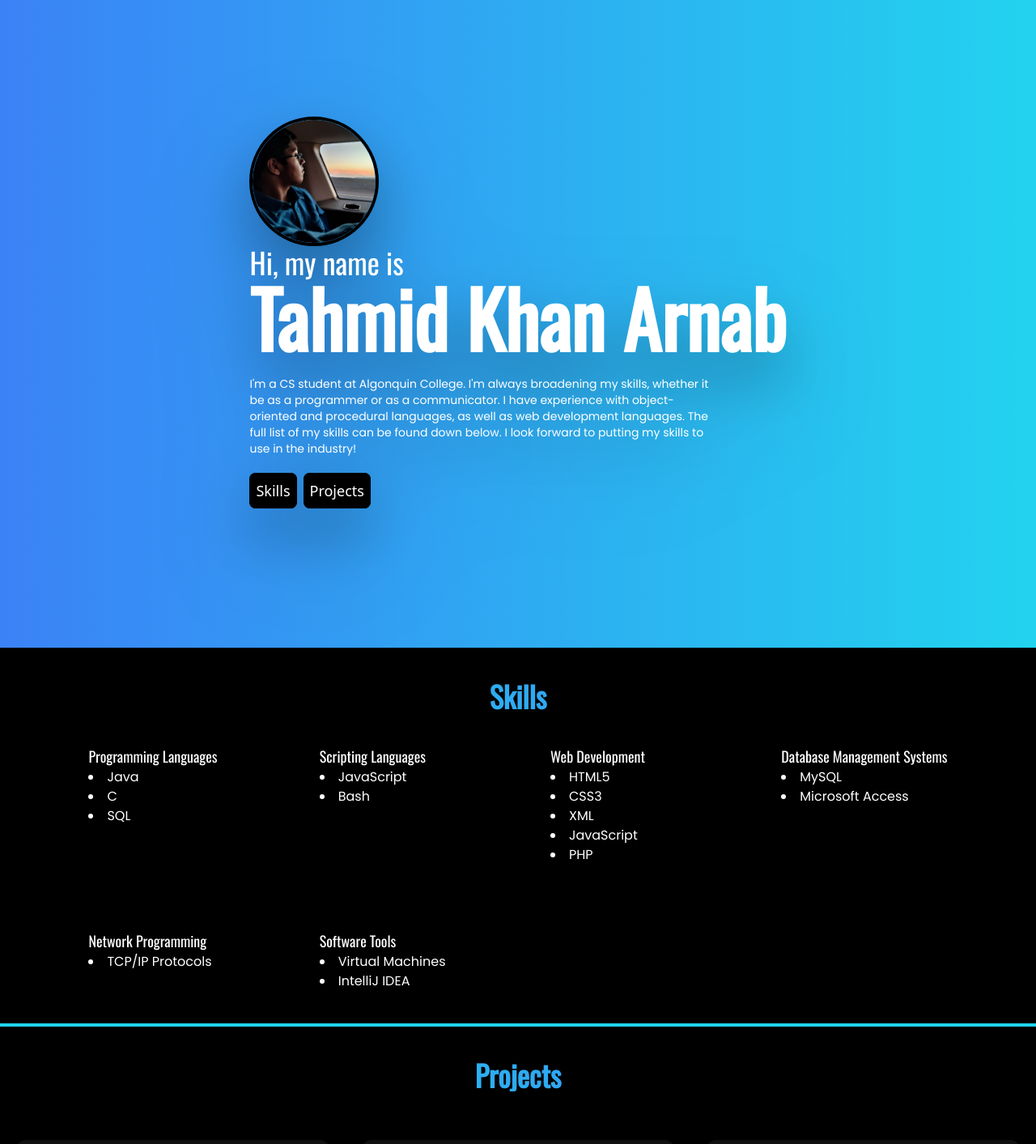
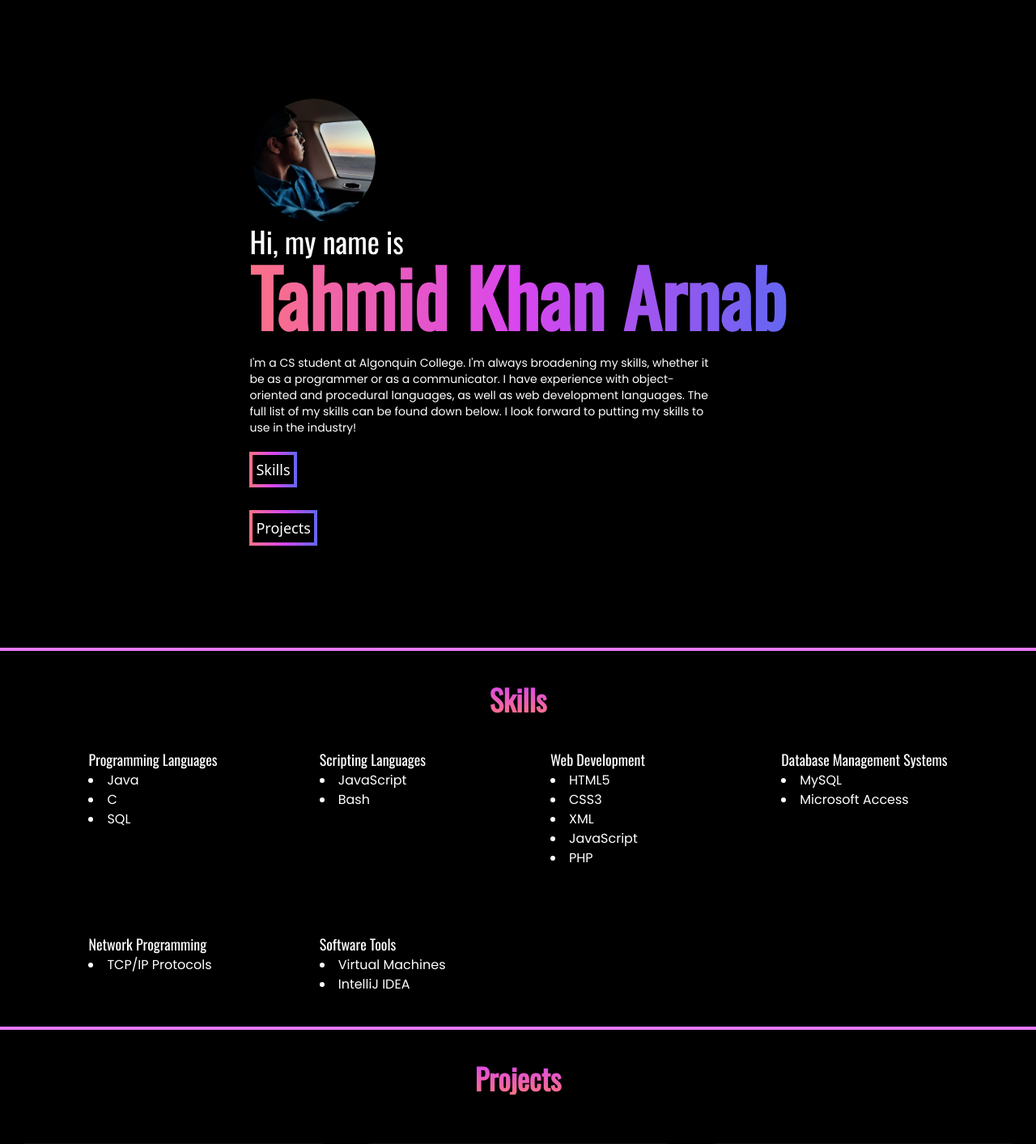
Before and after one commit to ornobdoorknob/website, a React (Vite) app: page / in a window 1280 px wide. Shown: the top 1413 px of the page at 81% size. Built offline with nearby package versions, Linux system fonts and the light colour scheme.

Commit message:
Ver 11 - New color scheme

```diff
--- a/src/components/Content.jsx
+++ b/src/components/Content.jsx
@@ -3,9 +3,9 @@ import React from 'react'
 const Content = () => {
     return (
         <div>
-            <div>
+            <div class = "border-fuchsia-400 border-t-4">
                 <a name ="skills"></a>
-             <div name="skill" class="pt-10 font-oswald text-4xl bg-clip-text bg-gradient-to-l to-cyan-400 from-blue-500 text-transparent text-4xl font-extrabold text-center">
+             <div name="skill" class="pt-10 font-oswald text-4xl bg-clip-text bg-gradient-to-t from-rose-400 via-fuchsia-500 to-indigo-500 text-transparent text-4xl font-extrabold text-center">
                     Skills
             </div>
             <div class="flex items-center justify-center min-h-auto container mx-auto w-full">
@@ -70,9 +70,9 @@ const Content = () => {
                 </div>
             </div>
             </div>
-            <div class = "align-center border-t-4 border-cyan-400">
+            <div class = "align-center border-t-4 border-fuchsia-400">
             <a name ="projects"></a>
-            <div class="pt-10 font-oswald text-4xl bg-clip-text bg-gradient-to-l to-cyan-400 from-blue-500 text-transparent text-4xl font-extrabold text-center">
+            <div class="pt-10 font-oswald text-4xl bg-clip-text bg-gradient-to-t from-rose-400 via-fuchsia-500 to-indigo-500 text-transparent text-4xl font-extrabold text-center">
                 Projects
             </div>
             <div class="py-10 flex items-center justify-center min-h-auto container mx-auto w-full text-center">
@@ -87,7 +87,7 @@ const Content = () => {
                                 <span class="bg-red-600 text-white text-xs mr-2 px-2.5 py-0.5 rounded-full">Java</span>
                             </div>
                             <div class="font-poppins text-xs">A program capable of initializing an Array and populating itm utilizing data structures and algorithms to sort and search through the Array and then printing the time taken.</div>
-                            <a href="https://github.com/ornobdoorknob/resume-projects/tree/main/SearchAndSort" class="mt-5 transition-all duration-300 text-center py-2 rounded-lg bg-primary hover:bg-white hover:text-black">View code</a>
+                            <a target="_blank" href="https://github.com/ornobdoorknob/resume-projects/tree/main/SearchAndSort" class="mt-5 transition-all duration-300 text-center py-2 rounded-lg bg-primary hover:bg-white hover:text-black">View code</a>
                         </div>
                     </div>
                     <div class="my-5 rounded-xl text-white bg-secondary mx-5">
@@ -100,7 +100,7 @@ const Content = () => {
                                 <span class="bg-blue-600 text-white text-xs mr-2 px-2.5 py-0.5 rounded-full">C</span>
                             </div>
                             <div class="font-poppins text-xs">A program capable of prompting user to input their phone number, and based on the input, adds generic formatting to the number and outputs a report to the user.</div>
-                            <a href="https://github.com/ornobdoorknob/resume-projects/tree/main/PhoneNumberFormatter" class="mt-5 transition-all duration-300 text-center py-2 rounded-lg bg-primary hover:bg-white hover:text-black">View code</a>
+                            <a target="_blank" href="https://github.com/ornobdoorknob/resume-projects/tree/main/PhoneNumberFormatter" class="mt-5 transition-all duration-300 text-center py-2 rounded-lg bg-primary hover:bg-white hover:text-black">View code</a>
                         </div>
                     </div>
                     <div class="my-5 rounded-xl text-white bg-secondary mx-5 border-white">
@@ -115,7 +115,7 @@ const Content = () => {
                                 <span class="bg-amber-400 text-white text-xs mr-2 px-2.5 py-0.5 rounded-full">ViteJS</span>
                             </div>
                             <div class="font-poppins text-xs">Responsive website built using a mobile-first approach utilizing TailwindCSS as framework for utilies, ReactJS for dynamic components and ViteJS for production optimization.</div>
-                            <a href="https://github.com/ornobdoorknob/website" class="mt-5 transition-all duration-300 text-center py-2 rounded-lg bg-primary hover:bg-white hover:text-black">View code</a>
+                            <a target="_blank" href="https://github.com/ornobdoorknob/website" class="mt-5 transition-all duration-300 text-center py-2 rounded-lg bg-primary hover:bg-white hover:text-black">View code</a>
                         </div>
                     </div>
                 </div>
--- a/src/components/Footer.jsx
+++ b/src/components/Footer.jsx
@@ -9,13 +9,13 @@ const Footer = () => {
                 </a>
                 <ul class="flex flex-wrap items-center mb-6 text-sm sm:mb-0 text-gray-500">
                     <li class="px-3 font-poppins">
-                        <a href="https://www.linkedin.com/in/tahmid-khan-arnab/" class="transition-all duration-300 mr-4 md:mr-6 hover:text-white"><img src="linkedin.png" className='h-6'></img>LinkedIn</a>
+                        <a target="_blank" href="https://www.linkedin.com/in/tahmid-khan-arnab/" class="transition-all duration-300 mr-4 md:mr-6 hover:text-white"><img src="linkedin.png" className='h-6'></img>LinkedIn</a>
                     </li>
                     <li class="px-3 font-poppins">
-                        <a href="https://github.com/ornobdoorknob" class="transition-all duration-300 mr-4 md:mr-6 hover:text-white"><img src="gh.png" className='h-6'></img>GitHub</a>
+                        <a target="_blank" href="https://github.com/ornobdoorknob" class="transition-all duration-300 mr-4 md:mr-6 hover:text-white"><img src="gh.png" className='h-6'></img>GitHub</a>
                     </li>
                     <li class="px-3 font-poppins">
-                        <a href="mailto:arna0016@algonquinlive.com" class="transition-all duration-300 mr-4 md:mr-6 hover:text-white"><img src="email.svg" className='h-6'></img>Email</a>
+                        <a target="_blank" href="mailto:arna0016@algonquinlive.com" class="transition-all duration-300 mr-4 md:mr-6 hover:text-white"><img src="email.svg" className='h-6'></img>Email</a>
                     </li>
                     <li class="px-3 font-poppins pt-4">
                         <a href='#top' class="transition-all duration-300 mr-4 md:mr-6 hover:text-white"> <button class="border-2 border-white relative inline-flex items-center justify-center mb-2 mr-2 overflow-hidden text-lg font-medium text-white rounded-lg group bg-black">
--- a/src/components/Hero.jsx
+++ b/src/components/Hero.jsx
@@ -2,24 +2,25 @@ import React from 'react'
 
 const Hero = () => {
     return (
-        <div name="top" class="bg-gradient-to-r to-cyan-400 from-blue-500 w-full bg-center flex items-center h-screen place-content-center">
+        <div name="top" class="bg-primary w-full bg-center flex items-center h-screen place-content-center">
             <div class="text-white py-20 px-10 drop-shadow-4xl md:text-left text-center">
-                <img src="instahd.png" className='border-4 border-black hover:border-white transition-all duration-300 rounded-full h-40 md:h-40' />
+                <img src="instahd.png" className='object-center mx-auto md:mx-0 border-4 border-black hover:border-white transition-all duration-300 rounded-full h-60 md:h-40' />
                 <div class="font-oswald text-2xl lg:text-4xl md:text-3xl">Hi, my name is</div>
-                <div class="font-oswald text-4xl md:text-8xl font-extrabold md:pb-5 pb-2 md:whitespace-nowrap">Tahmid Khan Arnab</div>
+                <div class="font-oswald text-4xl md:text-8xl font-extrabold md:pb-5 pb-2 whitespace-nowrap text-transparent bg-clip-text bg-gradient-to-r from-rose-400 via-fuchsia-500 to-indigo-500">Tahmid Khan Arnab</div>
                 <div class="font-poppins mt-1 text-sm max-w-xl md:text-md">I'm a CS student at Algonquin College. I'm always broadening my skills, whether it be as a programmer or as a communicator. I have experience with object-oriented and procedural languages, as well as web development languages. The full list of my skills can be found down below. I look forward to putting my skills to use in the industry!</div>
-                <div class="py-5">
+                <div class="py-5 float-left w-full align-center">
                     <a href='#skills'>
-                        <button class="relative inline-flex items-center justify-center mb-2 mr-2 overflow-hidden text-lg font-medium text-white rounded-lg group bg-black">
-                            <span class="relative px-2 py-2 transition-all ease-in duration-300 hover:bg-white hover:text-black bg-black">
-                                Skills
+                        <button class="relative inline-flex items-center justify-center mb-2 mr-2 overflow-hidden text-lg font-medium text-white group bg-black">
+                            <span class="bg-gradient-to-r from-rose-400 via-fuchsia-500 to-indigo-500 relative px-1 py-1 transition-all ease-in duration-300 bg-black"><div class="bg-primary transition-all duration-300 h-full p-1 hover:px-2 hover:bg-transparent">
+                                Skills</div>
                             </span>
                         </button>
                     </a>
+                </div><div class="float-left w-full align-center">
                     <a href='#projects'>
-                        <button class="relative inline-flex items-center justify-center mb-2 mr-2 overflow-hidden text-lg font-medium text-white rounded-lg group bg-black">
-                            <span class="relative px-2 py-2 transition-all ease-in duration-300 hover:bg-white hover:text-black bg-black">
-                                Projects
+                        <button class="relative inline-flex items-center justify-center mb-2 mr-2 overflow-hidden text-lg font-medium text-white group bg-black">
+                            <span class="bg-gradient-to-r from-rose-400 via-fuchsia-500 to-indigo-500 relative px-1 py-1 transition-all ease-in duration-300 bg-black"><div class="bg-primary transition-all duration-300 h-full p-1 hover:px-2 hover:bg-transparent">
+                                Projects</div>
                             </span>
                         </button>
                     </a>
--- a/src/index.css
+++ b/src/index.css
@@ -13,6 +13,6 @@ body::-webkit-scrollbar{
 background-color:black
 }
 body::-webkit-scrollbar-thumb{
-  background-image:linear-gradient(to top,#22d3ee,#3b82f6);
+  background-image:linear-gradient(to top,#fb7185,#6366f1);
   border-radius: 10px;
 }
```
Also changed, not shown: public/website.png.
